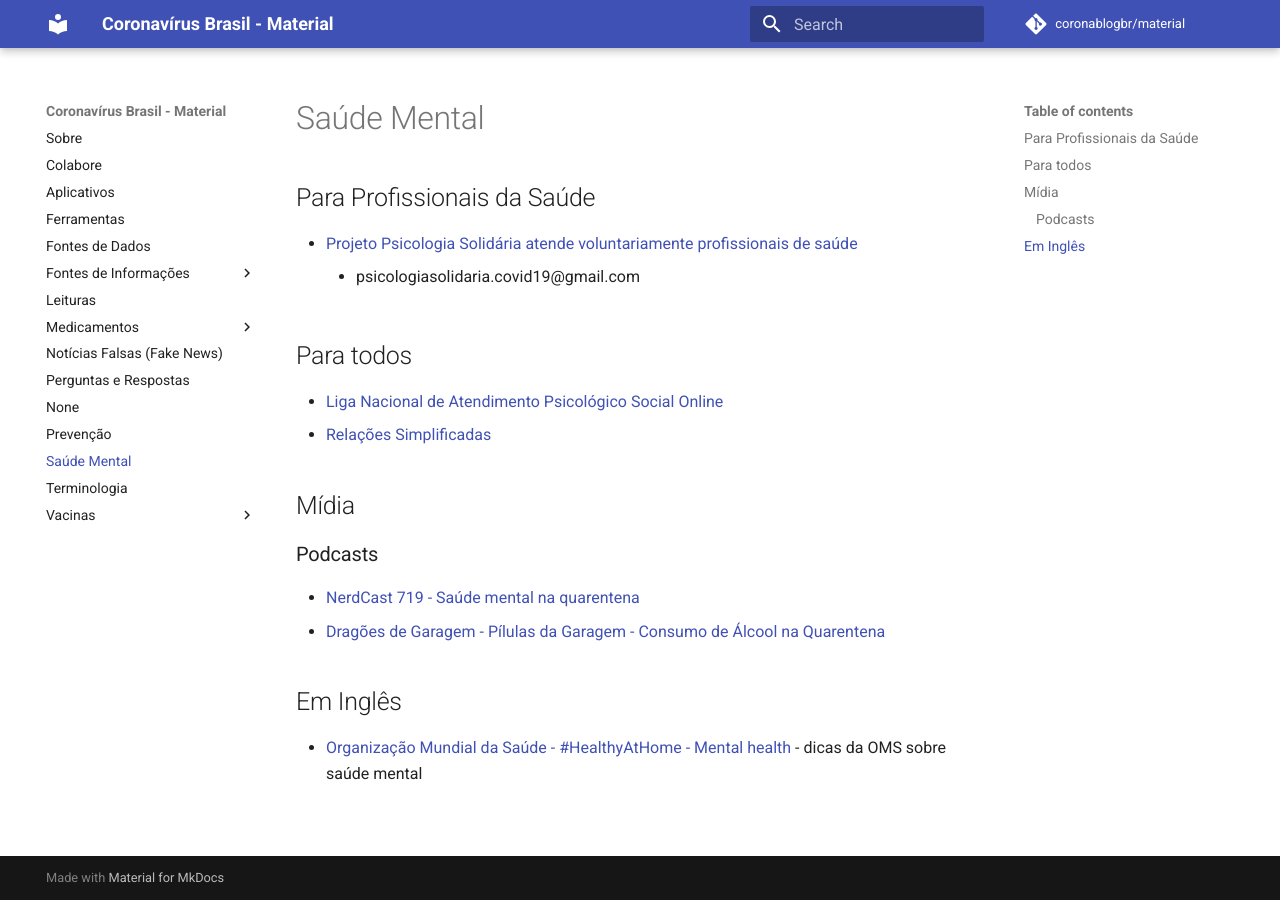
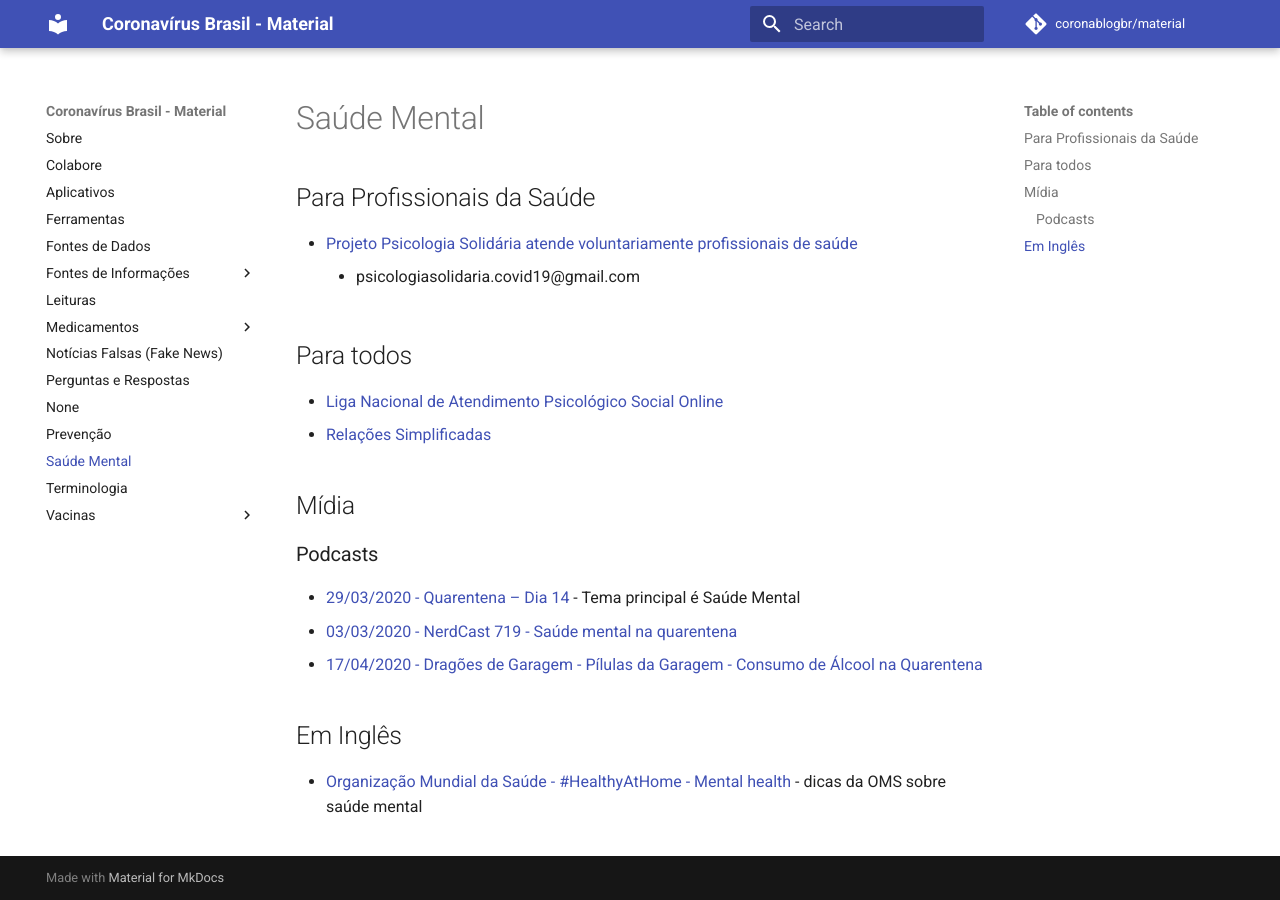
Before and after one commit to coronablogbr/material, an MkDocs documentation site: the page built from docs/saude-mental.md, in a window 1280 px wide. Built offline with MkDocs 1.6.1 and Material for MkDocs 9.7.7, drawn with Linux system fonts in a browser that asks for light colours; comment, search, counter and statistics services are not loaded.

Commit message:
Diversas alterações

```diff
--- a/docs/saude-mental.md
+++ b/docs/saude-mental.md
@@ -14,8 +14,9 @@
 
 ### Podcasts
 
-- [NerdCast 719 - Saúde mental na quarentena](https://jovemnerd.com.br/nerdcast/saude-mental-na-quarentena/)
-- [Dragões de Garagem - Pílulas da Garagem - Consumo de Álcool na Quarentena](https://dragoesdegaragem.com/podcast/consumo-de-alcool-na-quarentena-pilulas-da-garagem/)
+- [29/03/2020 - Quarentena – Dia 14](http://www.labi.ufscar.br/2020/03/29/quarentena-dia-14/) - Tema principal é Saúde Mental
+- [03/03/2020 - NerdCast 719 - Saúde mental na quarentena](https://jovemnerd.com.br/nerdcast/saude-mental-na-quarentena/)
+- [17/04/2020 - Dragões de Garagem - Pílulas da Garagem - Consumo de Álcool na Quarentena](https://dragoesdegaragem.com/podcast/consumo-de-alcool-na-quarentena-pilulas-da-garagem/)
 
 ## Em Inglês
 
```
Also changed, not shown: docs/artigos-cientificos.md (+6 -0 lines), docs/fake-news.md (+3 -1 lines), docs/fontes-de-dados.md (+2 -0 lines), docs/perguntas-e-respostas.md (+6 -0 lines).
